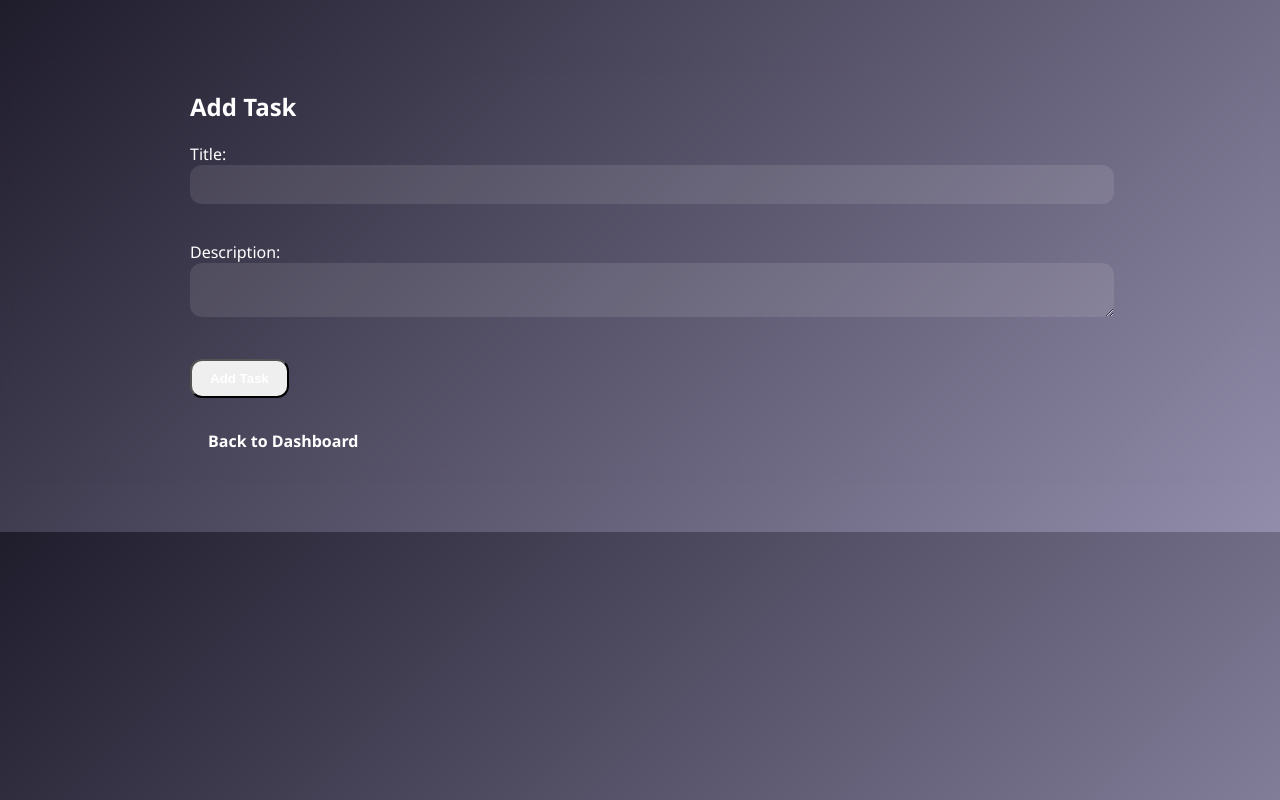
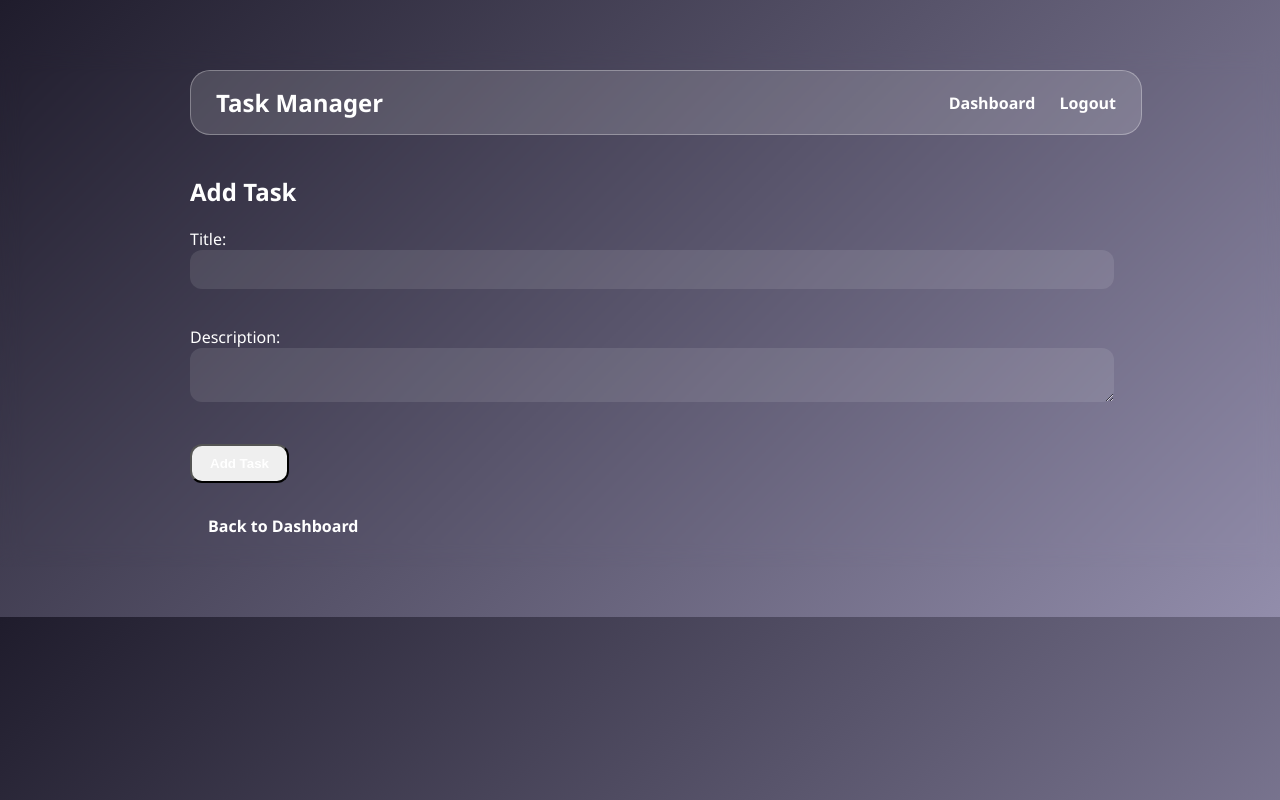
Before and after one commit to PankajKumar234/FullStackPyDevProjects, a Flask app: page /add-task in a window 1280 px wide. Run offline with Flask 3, Linux system fonts and the light colour scheme; the visitor is signed in with stand-in values (Sample User, id 1); some libraries are stand-ins or nearby versions.

Commit message:
A small change for Navbar in base.html

```diff
--- a/TaskManager/templates/base.html
+++ b/TaskManager/templates/base.html
@@ -6,7 +6,20 @@
         <script src="{{ url_for('static', filename='js/script.js') }}" defer></script>
     </head>
     <body>
-        <div class="container">
+        <div class="container fade-in">
+            <div class="navbar">
+                <h2>Task Manager</h2>
+
+                <div class="nav-right">
+                    {% if session.get('user_id') %}
+                    <a href="/dashboard">Dashboard</a>
+                    <a href="/logout">Logout</a>
+                    {% else %}
+                    <a href="/login">Login</a>
+                    <a href="/register">Register</a>
+                    {% endif %}
+                </div>
+            </div>
             {% block content %}{% endblock %}
         </div>
     </body>
```
